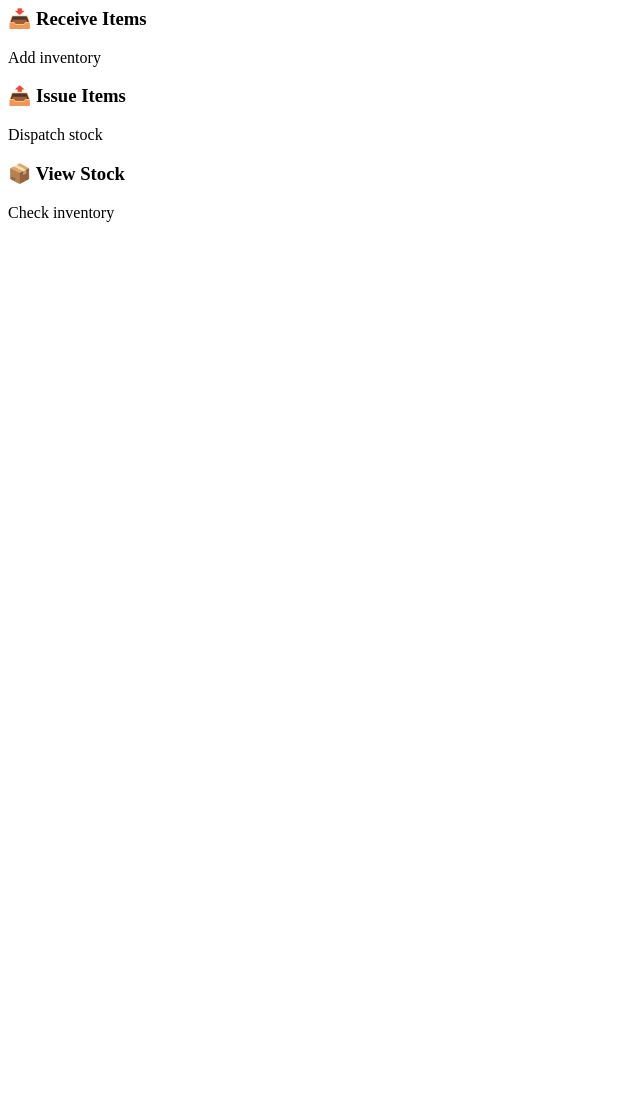
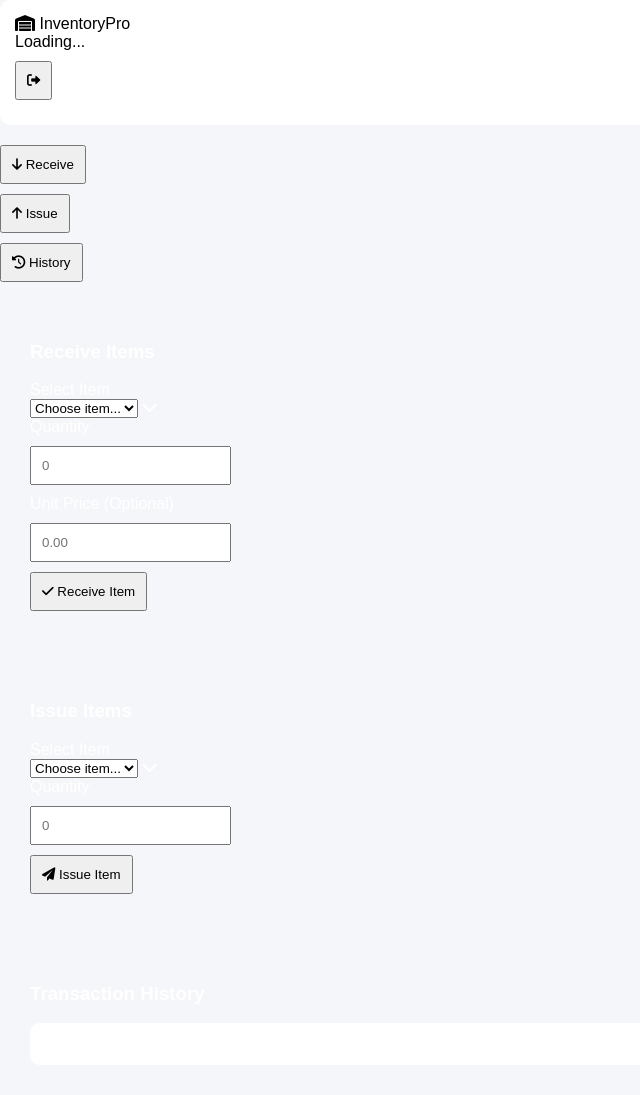
Before and after one commit to 001-Soham/Inventory-Management, a Flask app: template templates/dashboard.html in a window 1280 px wide. Shown: the whole page, without its empty margins (0-640 px from the left). Before the commit the page ends 222 px from the top, so only its background shows below. Run offline with Flask 3, Linux system fonts and the light colour scheme; the template is opened without the code that fills it, so the values that code supplies are empty.

Commit message:
Update dashboard.html

```diff
--- a/templates/dashboard.html
+++ b/templates/dashboard.html
@@ -1,18 +1,117 @@
-<div class="cards">
+<!DOCTYPE html>
+<html lang="en">
+<head>
+    <meta charset="UTF-8">
+    <meta name="viewport" content="width=device-width, initial-scale=1.0">
+    <title>Dashboard - Inventory Management</title>
+    <link rel="stylesheet" href="{{ url_for('static', filename='style.css') }}">
+    <link href="https://cdnjs.cloudflare.com/ajax/libs/font-awesome/6.0.0/css/all.min.css" rel="stylesheet">
+</head>
+<body>
+    <nav class="navbar">
+        <div class="nav-brand">
+            <i class="fas fa-warehouse"></i>
+            <span>InventoryPro</span>
+        </div>
+        <div class="nav-user">
+            <span id="usernameDisplay">Loading...</span>
+            <button id="logoutBtn" class="btn-logout">
+                <i class="fas fa-sign-out-alt"></i>
+            </button>
+        </div>
+    </nav>
 
-    <div class="card gradient1" onclick="loadPage('receive')">
-        <h3>📥 Receive Items</h3>
-        <p>Add inventory</p>
+    <div class="container">
+        <div class="tabs">
+            <button class="tab-btn active" data-tab="receive">
+                <i class="fas fa-arrow-down"></i> Receive
+            </button>
+            <button class="tab-btn" data-tab="issue">
+                <i class="fas fa-arrow-up"></i> Issue
+            </button>
+            <button class="tab-btn" data-tab="history">
+                <i class="fas fa-history"></i> History
+            </button>
+        </div>
+
+        <!-- Receive Tab -->
+        <div id="receive" class="tab-content active">
+            <div class="card">
+                <h3>Receive Items</h3>
+                <div class="form-group">
+                    <label>Select Item</label>
+                    <div class="select-wrapper">
+                        <select id="receiveItem">
+                            <option value="">Choose item...</option>
+                        </select>
+                        <i class="fas fa-chevron-down"></i>
+                    </div>
+                </div>
+                <div class="form-row">
+                    <div class="form-group">
+                        <label>Quantity</label>
+                        <input type="number" id="receiveQty" min="1" placeholder="0">
+                    </div>
+                    <div class="form-group">
+                        <label>Unit Price (Optional)</label>
+                        <input type="number" id="receivePrice" step="0.01" placeholder="0.00">
+                    </div>
+                </div>
+                <button id="receiveBtn" class="btn-success">
+                    <i class="fas fa-check"></i> Receive Item
+                </button>
+                <div id="receiveMsg"></div>
+            </div>
+        </div>
+
+        <!-- Issue Tab -->
+        <div id="issue" class="tab-content">
+            <div class="card">
+                <h3>Issue Items</h3>
+                <div class="form-group">
+                    <label>Select Item</label>
+                    <div class="select-wrapper">
+                        <select id="issueItem">
+                            <option value="">Choose item...</option>
+                        </select>
+                        <i class="fas fa-chevron-down"></i>
+                    </div>
+                </div>
+                <div class="form-group">
+                    <label>Quantity</label>
+                    <input type="number" id="issueQty" min="1" placeholder="0">
+                </div>
+                <div id="availableQty" class="available-stock"></div>
+                <button id="issueBtn" class="btn-danger">
+                    <i class="fas fa-paper-plane"></i> Issue Item
+                </button>
+                <div id="issueMsg"></div>
+            </div>
+        </div>
+
+        <!-- History Tab -->
+        <div id="history" class="tab-content">
+            <div class="card">
+                <h3>Transaction History</h3>
+                <div class="table-container">
+                    <table id="historyTable">
+                        <thead>
+                            <tr>
+                                <th>Date</th>
+                                <th>Item</th>
+                                <th>Quantity</th>
+                                <th>Type</th>
+                                <th>Unit Price</th>
+                                <th>Total</th>
+                            </tr>
+                        </thead>
+                        <tbody></tbody>
+                    </table>
+                </div>
+            </div>
+        </div>
     </div>
 
-    <div class="card gradient2" onclick="loadPage('issue')">
-        <h3>📤 Issue Items</h3>
-        <p>Dispatch stock</p>
-    </div>
-
-    <div class="card gradient3" onclick="loadPage('stock')">
-        <h3>📦 View Stock</h3>
-        <p>Check inventory</p>
-    </div>
-
-</div>
+    <script src="{{ url_for('static', filename='dashboard.js') }}"></script>
+</body>
+</html>
```
